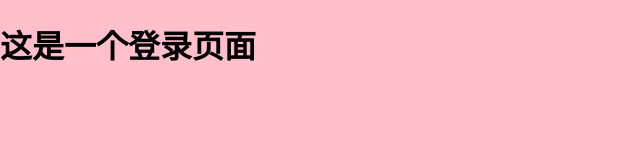
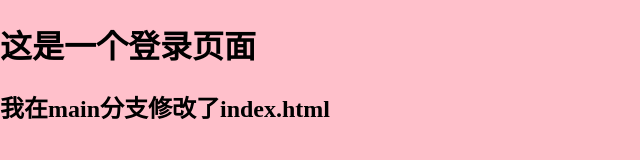
Before and after one commit to victory99k/project_2, a plain HTML site: page index.html in a window 1280 px wide. Shown: the whole page, without its empty margins (0-640 px from the left). Drawn offline with Linux system fonts and the light colour scheme.

Commit message:
在main分支上修改了index.html

```diff
--- a/index.html
+++ b/index.html
@@ -9,5 +9,6 @@
 </head>
 <body>
     <h1>这是一个登录页面</h1>
+    <h2>我在main分支修改了index.html</h2>
 </body>
 </html>
```
